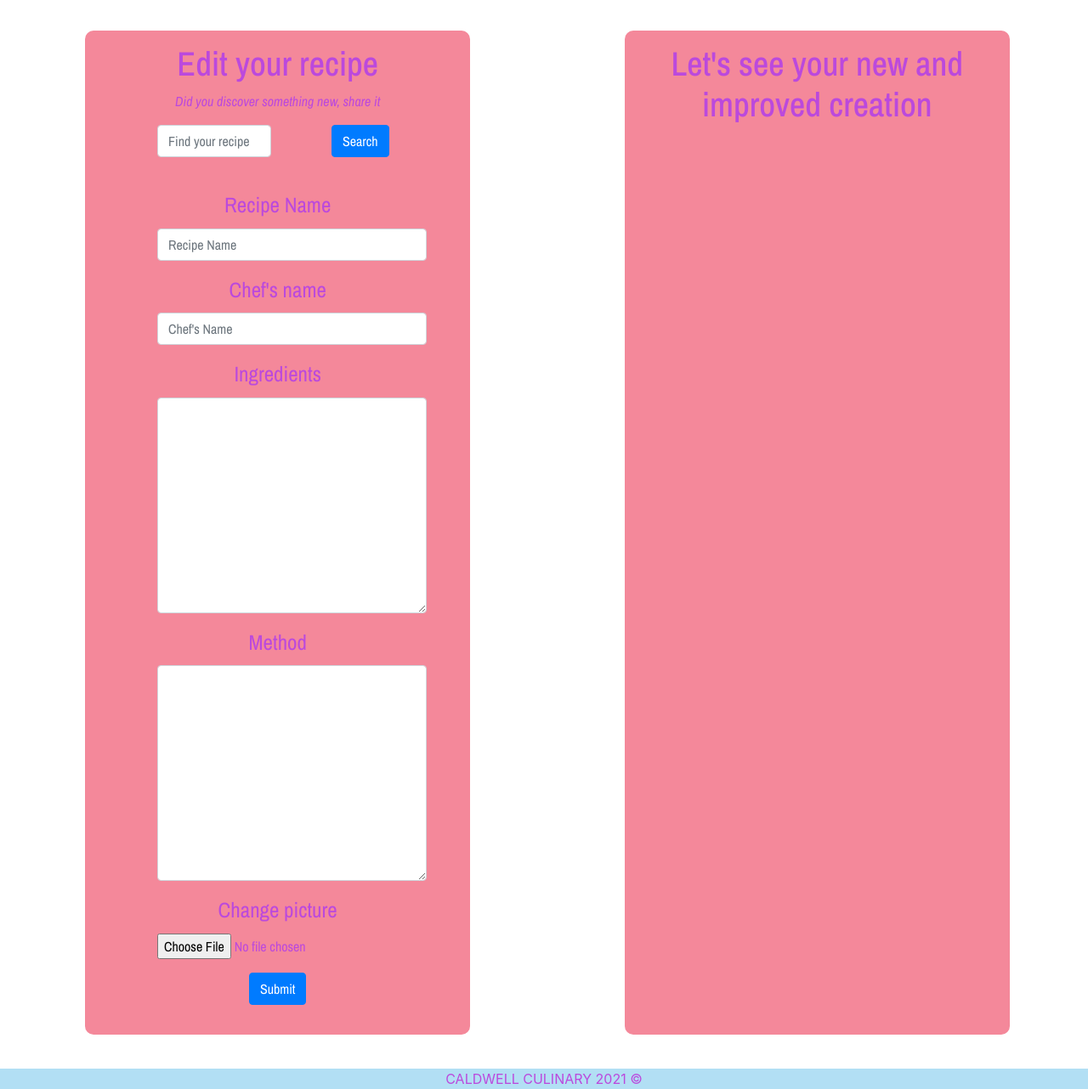
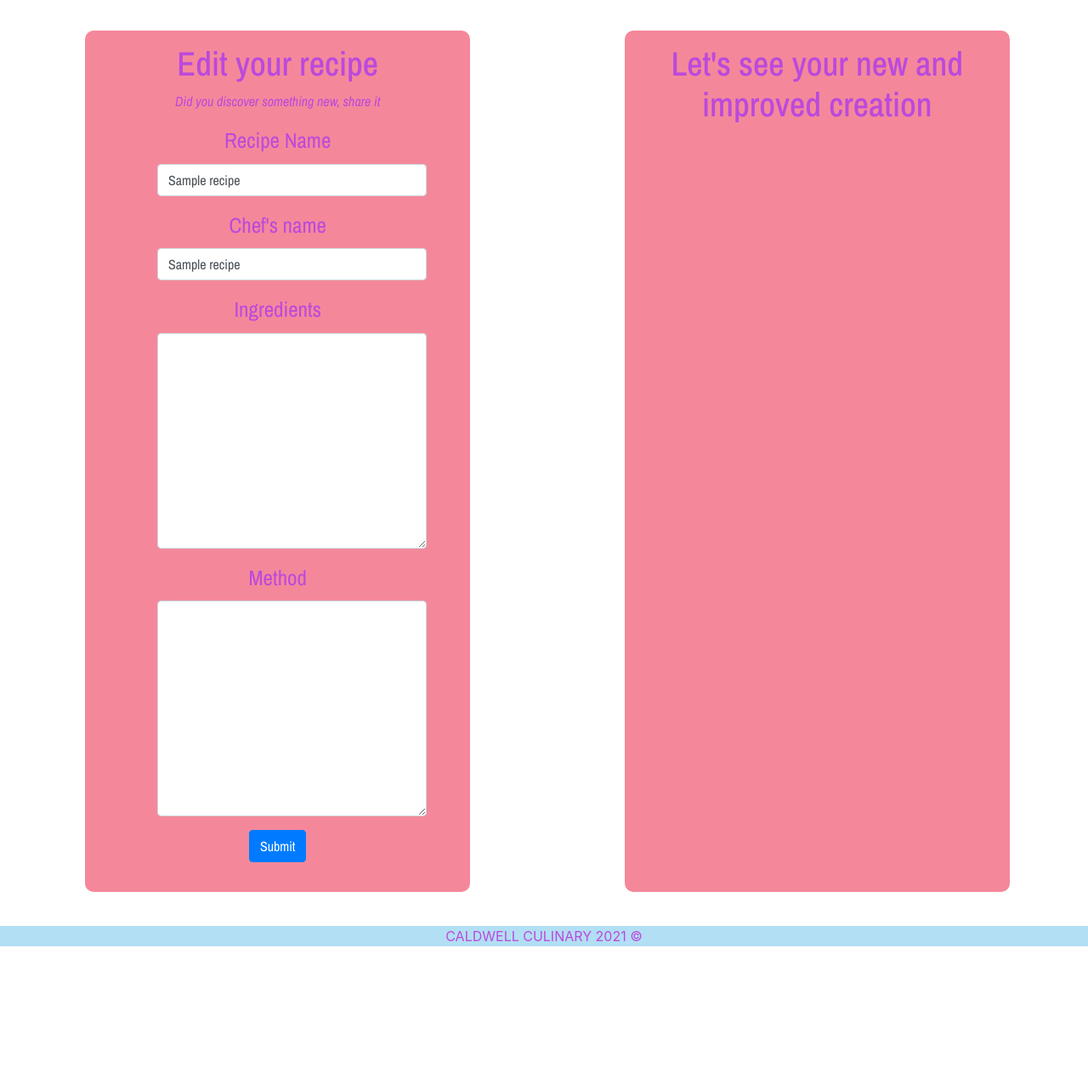
Before and after one commit to Stephen-Caldwell/Final-Year-Project, a Python web app: template templates/editrecipe.html in a window 1280 px wide. Shown: the part 692-1974 px from the top of the page at 85% size. After the commit the page ends 1806 px from the top, so only its background shows below. Run offline with Jinja, Linux system fonts and the light colour scheme; the template is opened without the code that fills it: most values are stand-ins (such as "Sample title", 1, 10 or a date in 2020); some libraries are stand-ins or nearby versions.

Commit message:
Edit recipe added

```diff
--- a/templates/editrecipe.html
+++ b/templates/editrecipe.html
@@ -95,31 +95,24 @@
         <div class="col-md-5" id="editRecipeForm">
             <h1>Edit your recipe</h1>
             <p><em>Did you discover something new, share it</em></p>
-            <form class="form-inline mt-2 mt-md-0" id="edit-search">
-                <input class="form-control mr-sm-2" type="text" placeholder="Find your recipe" aria-label="Search">
-                <button class="btn my-2 my-sm-0 btn-primary" type="submit" id="edit-search-button">Search</button>
-              </form>
-            <form>
+
+            <form action="{{ url_for('update_recipe', recipe_id=recipes._id) }}" method="POST">
               <div class="form-group">
                 <label for="recipeName1">Recipe Name</label>
-                <input type="text" class="form-control" id="recipeName1" placeholder="Recipe Name">
+                <input type="text" class="form-control" id="recipeName" name="recipeName" placeholder="Recipe Name" value = "{{ recipe.recipe_name }}">
               </div>
               <div class="form-group">
                 <label for="chefName1">Chef's name</label>
-                <input type="text" class="form-control" id="chefName1" placeholder="Chef's Name">
+                <input type="text" class="form-control" id="chefName" name="chefName" placeholder="Chef's Name" value = "{{ recipe.chefs_name }}">
               </div>
               <div class="form-group">
                 <label for="ingredients1">Ingredients</label>
-                <textarea class="form-control" id="ingredients1" rows="10"></textarea>
+                <textarea class="form-control" id="ingredients" name="ingredients" rows="10" value = "{{ recipe.ingredients }}"></textarea>
               </div>
               <div class="form-group">
                 <label for="method1">Method</label>
-                <textarea class="form-control" id="method1" rows="10"></textarea>
+                <textarea class="form-control" id="method" name="method" rows="10" value = "{{ recipe.method }}"></textarea>
               </div>
-              <div class="form-group">
-                  <label for="exampleFormControlFile1">Change picture</label>
-                  <input type="file" class="form-control-file" id="picture1">
-                </div>
                 <button type="submit" class="btn btn-primary">Submit</button>
             </form>
         </div>
--- a/templates/index.html
+++ b/templates/index.html
@@ -104,6 +104,7 @@
                     <p>{{ recipe.ingredients }}</p>
                     <h6>Method</h6>
                     <p>{{ recipe.method }}</p>
+                    <p><a href="{{ url_for('edit_recipe', recipe_id=recipe._id) }}">Delete</a></p>
                     <p><a href="{{ url_for('delete_recipe', recipe_id=recipe._id) }}">Delete</a></p>
 
             </li>
```
Also changed, not shown: app.py (+15 -4 lines).
